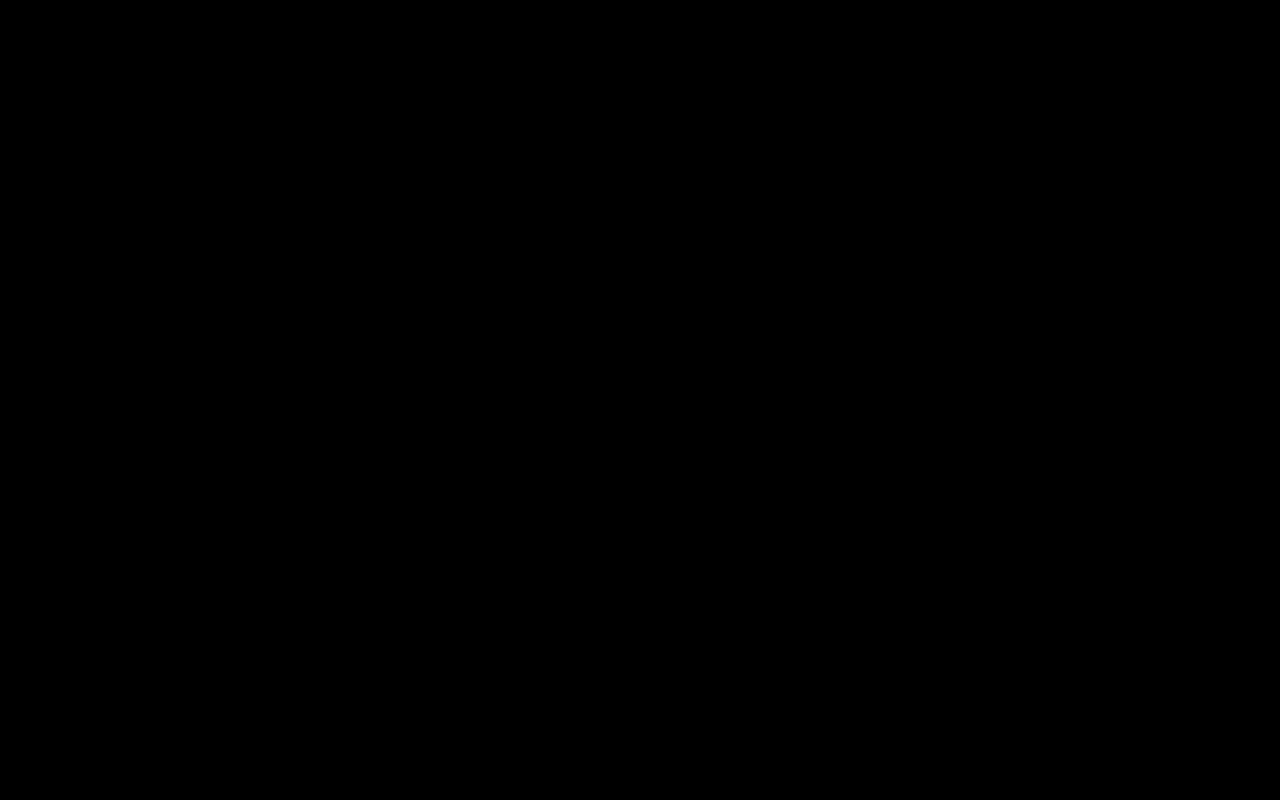
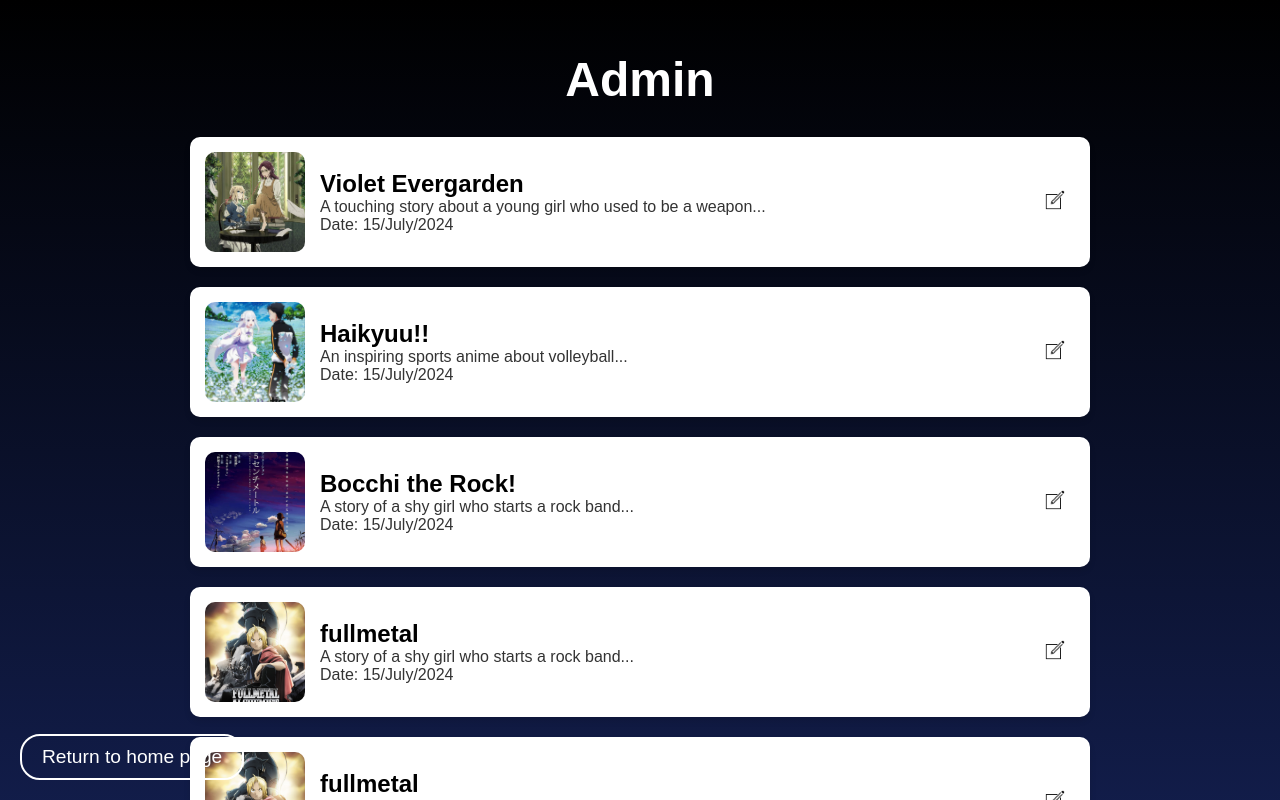
Before and after one commit to NobpasinTumdee/testWebForSA, a React (Vite) app in the folder Frontend/myWeb/: page /Admin in a window 1280 px wide. Before the commit this address had no page. Built offline with nearby package versions, Linux system fonts and the light colour scheme.

Commit message:
เพิ่มหน้า Admin

```diff
--- /dev/null
+++ b/Frontend/myWeb/src/Admin/Admin.css
@@ -0,0 +1,99 @@
+.admin-container {
+    background: linear-gradient(to bottom, #000, #1a2a6c);
+    color: white;
+    min-height: 100vh;
+    padding: 20px;
+    display: flex;
+    flex-direction: column;
+    align-items: center;
+  }
+
+  .admin-title {
+    font-size: 3rem;
+    margin-bottom: 30px;
+  }
+
+  .movies-list {
+    width: 100%;
+    max-width: 900px;
+    display: flex;
+    flex-direction: column;
+    gap: 20px;
+  }
+  /**/
+  .movie-card-Adminpage {
+    display: flex;
+    align-items: center;
+    background-color: #ffffff;
+    border-radius: 10px;
+    overflow: hidden;
+    box-shadow: 0 4px 6px rgba(0, 0, 0, 0.1);
+    padding: 15px;
+    color: #333;
+  }
+
+  .movie-image {
+    width: 100px;
+    height: 100px;
+    border-radius: 10px;
+    object-fit: cover;
+    margin-right: 15px;
+  }
+
+  .movie-info {
+    flex-grow: 1;
+    display: flex;
+    flex-direction: column;
+    align-items: flex-start; /* จัดให้อยู่ชิดซ้าย */
+  }
+
+  .movie-info h2, .movie-info p {
+    margin: 0;
+    text-align: left; /* จัดข้อความให้ชิดซ้าย */
+    width: 100%;
+    }
+
+  .edit-button {
+    background-color: transparent;
+    border: none;
+    color: #333;
+    cursor: pointer;
+    font-size: 1.5rem;
+    padding: 10px;
+  }
+
+  .edit-button i {
+    color: #333;
+  }
+
+  .edit-button:hover i {
+    color: #666;
+  }
+
+
+  .edit-icon-Admin {
+    width: 20px; /* กำหนดขนาดตามต้องการ */
+    height: 20px; /* กำหนดขนาดตามต้องการ */
+    object-fit: contain; /* ปรับให้รูปไม่ถูกบีบหรือยืด */
+  }
+
+
+  .return-button-Admin {
+    position: fixed;
+    bottom: 0;
+    left: 0;
+    text-decoration: none;
+    margin: 20px;
+
+    padding: 10px 20px;
+    font-size: 1.2rem;
+    background-color: transparent;
+    border: 2px solid white;
+    color: white;
+    border-radius: 20px;
+    cursor: pointer;
+  }
+
+  .return-button-Admin:hover {
+    background-color: rgba(255, 255, 255, 0.1);
+  }
--- /dev/null
+++ b/Frontend/myWeb/src/Admin/Admin.tsx
@@ -0,0 +1,86 @@
+import React from 'react';
+import './Admin.css';
+import VioletEvergarden from "../assets/VioletEvergarden.jpg";
+import rezero from "../assets/rezero.jpg"
+import Cm5 from "../assets/Cm5persec.jpg"
+import icon from "../assets/icon/EditIcon.png"
+import fullmetal from "../assets/Fullmetal.jpg"
+
+const movies = [
+  {
+    id: 1,
+    title: 'Violet Evergarden',
+    description: 'A touching story about a young girl who used to be a weapon...',
+    date: '15/July/2024',
+    image: VioletEvergarden,
+  },
+  {
+    id: 2,
+    title: 'Haikyuu!!',
+    description: 'An inspiring sports anime about volleyball...',
+    date: '15/July/2024',
+    image: rezero,
+  },
+  {
+    id: 3,
+    title: 'Bocchi the Rock!',
+    description: 'A story of a shy girl who starts a rock band...',
+    date: '15/July/2024',
+    image: Cm5,
+  },
+  {
+    id: 4,
+    title: 'fullmetal',
+    description: 'A story of a shy girl who starts a rock band...',
+    date: '15/July/2024',
+    image: fullmetal,
+  },
+  {
+    id: 5,
+    title: 'fullmetal',
+    description: 'A story of a shy girl who starts a rock band...',
+    date: '15/July/2024',
+    image: fullmetal,
+  },
+  {
+    id: 6,
+    title: 'fullmetal',
+    description: 'A story of a shy girl who starts a rock band...',
+    date: '15/July/2024',
+    image: fullmetal,
+  },
+  {
+    id: 7,
+    title: 'fullmetal',
+    description: 'A story of a shy girl who starts a rock band...',
+    date: '15/July/2024',
+    image: fullmetal,
+  },
+];
+
+const AdminManageMovies: React.FC = () => {
+  return (
+    <div className="admin-container">
+      <h1 className="admin-title">Admin</h1>
+      <div className="movies-list">
+        {movies.map((movie) => (
+          <div className="movie-card-Adminpage" key={movie.id}>
+            <img src={movie.image} alt={movie.title} className="movie-image" />
+            <div className="movie-info">
+              <h2>{movie.title}</h2>
+              <p>{movie.description}</p>
+              <p>Date: {movie.date}</p>
+            </div>
+            <button className="edit-button">
+              <img src={icon} className='edit-icon-Admin'></img>
+            </button>
+          </div>
+        ))}
+
+      </div>
+      <a  href="/MainWeb"  className="return-button-Admin">Return to home page</a>
+    </div>
+  );
+};
+
+export default AdminManageMovies;
--- a/Frontend/myWeb/src/App.tsx
+++ b/Frontend/myWeb/src/App.tsx
@@ -7,6 +7,7 @@ import SignUp from './SignUp/SignUp';
 import EditInformation from './EditInformation/EditInformation';
 import WatchMovie from './WatchMovie/WatchMovie';
 import Subscription from './subscription/subscription';
+import Admin from './Admin/Admin';
 
 const App: React.FC = () => {
     return (
@@ -20,6 +21,7 @@ const App: React.FC = () => {
                 <Route path="/EditInformation" element={<EditInformation />} />
                 <Route path="/WatchMovie" element={<WatchMovie />} />
                 <Route path="/Subscription" element={<Subscription />} />
+                <Route path="/Admin" element={<Admin />} />
 
 
             </Routes>
--- a/Frontend/myWeb/src/MainWeb/MainWeb.tsx
+++ b/Frontend/myWeb/src/MainWeb/MainWeb.tsx
@@ -55,6 +55,9 @@ const App: React.FC = () => {
                               <li className="sizeMenu">💁🏻‍♀️ About Me</li>
                               <a href="/EditInformation" >
                                 <li className="sizeMenu">👔 Information</li>
+                              </a>
+                              <a href="/Admin" >
+                                <li className="sizeMenu">💻 Admin</li>
                               </a>
                               <button onClick={subscription} className="button-85" >✨Subscribe✨</button>
                               <a href="/" className="signup-link">🔙</a>
```
Also changed, not shown: Frontend/myWeb/src/assets/icon/EditIcon.png (added).
